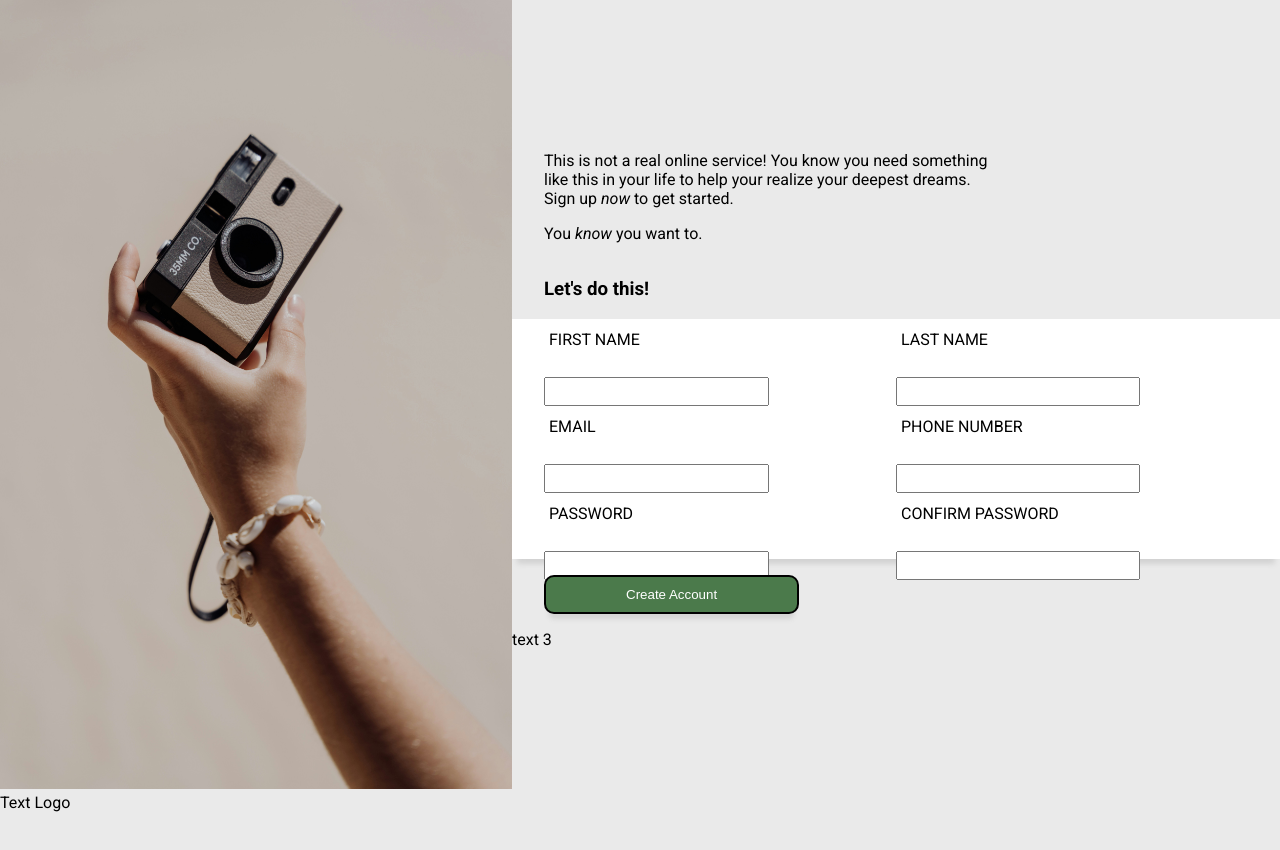
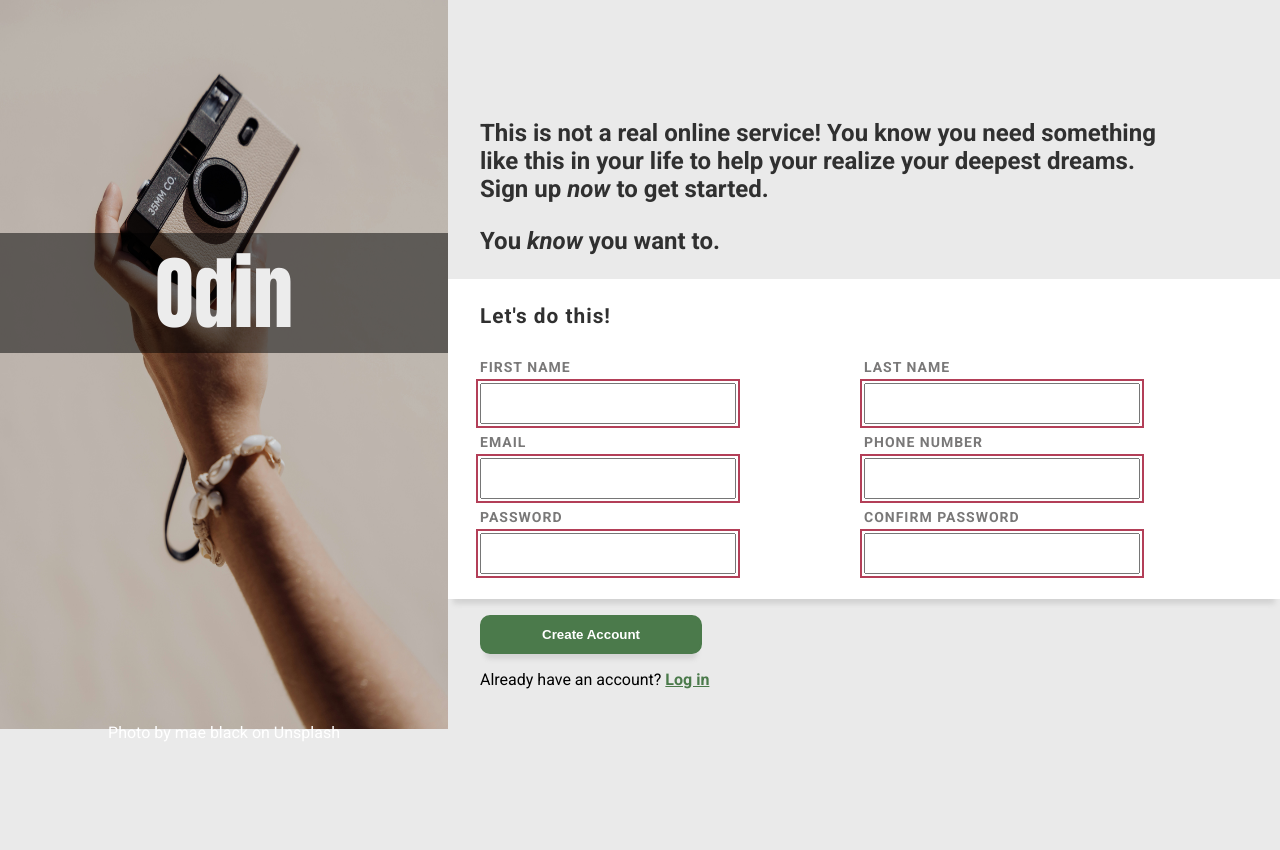
Before and after one commit to SarmadC/Signup-Form, a plain HTML site: page index.html in a window 1280 px wide. Before the commit the page ends 812 px from the top, so only its background shows below. Drawn offline with Linux system fonts and the light colour scheme.

Commit message:
Refactor sign-up page layout and styling with logo updates, improved form structure, and enhanced input validation

```diff
--- a/index.html
+++ b/index.html
@@ -17,7 +17,8 @@
         <div class="left">
             <div class="left-container">
                 <img src="logo.jpg" alt="Photo by mae black on Unsplash">
-                <span>Text Logo</span>
+                <span class="logo-text">Odin</span>
+                <span class="credit">Photo by mae black on Unsplash</span>
             </div>
         </div>
 
@@ -30,11 +31,11 @@
                     <p class="subheading">You <i>know</i> you want to.</p>
                 </div>
                 <div class="form-container">
-                    <h3 class="form-heading">
-                        Let's do this!
-                    </h3>
                     <form action="signup-page" method="post">
                         <div class="first-row">
+                            <h3 class="form-heading">
+                                Let's do this!
+                            </h3>
                             <label for="firstName">FIRST NAME</label>
                             <input type="text" name="firstName" id="firstName" required>
                             <label for="email">EMAIL</label>
@@ -43,18 +44,19 @@
                             <input type="password" name="password" id="password" required>
                         </div>
                         <div class="second-row">
+                            <h3 class="invis">Let's do this</h3>
                             <label for="lastName">LAST NAME</label>
                             <input type="text" name="lastName" id="lastName" required>
                             <label for="phoneNumber">PHONE NUMBER</label>
                             <input type="tel" name="phoneNumber" id="phoneNumber" required>
                             <label for="confirmPassword">CONFIRM PASSWORD</label>
-                            <input type="password" name="confirmPassword" id="confirmPassword" required>
+                            <input type="password" name="confirmPassword" id="confirmPassword" minlength="8" required>
                         </div>
                     </form>
                 </div>
                 <div class="submit">
                     <button type="submit">Create Account</button>
-                    <p>text 3</p>
+                    <p class='login'>Already have an account? <a href=index.html class="link">Log in</a></p>
                 </div>
             </div>
         </div>
--- a/style.css
+++ b/style.css
@@ -13,12 +13,43 @@ main{
     height: 100vh;
 }
 
+.left{
+  display:flex;
+  justify-content: center;
+  align-items: center;
+}
+
 .left-container img{
-    width: 40vw;
+    width: 35vw;
     height:100vh;
     min-width: 250px;
     min-height: 250px;
     display: inline-block;
+}
+
+.logo-text{
+    font-size: 5rem;
+    position: relative;
+    bottom: 500px;
+    width: 100%;
+    font-family: Impact, sans-serif;
+    font-weight: bold;
+    color: rgb(236, 236, 236);
+    background-color: rgb(0,0,0,0.5);
+    display: flex;
+    justify-content: center;
+    align-items: center;
+}
+
+.credit{
+    font-size: 1rem;
+    width: 100%;
+    display: flex;
+    justify-content: center;
+    align-items: center;
+    position: relative;
+    bottom: 130px;
+    color:rgb(255, 255, 255)
 }
 
 .right-container{
@@ -33,26 +64,43 @@ form{
   display:grid;
   grid-template-columns: 1fr 1fr;
   background-color: rgb(255, 255, 255);
-  width:60vw;
-  height: 30vh;
-  line-height: 2.0;
+  width:65vw;
+  height: 40vh;
   padding:0;
   box-shadow: 0 10px 5px -5px lightgray;
+  color: rgb(121, 120, 120);
+  font-size:14px;
+  font-weight: bold;
+  letter-spacing: 1px;
 
 }
 
 label{
   display: block;
-  margin:5px;
+  margin-top:10px;
 }
 
 input{
     display:block;
-    padding:5px;
+    padding:11px;
     width:60%;
-    margin-top: 1rem;
+    margin-top: 0.5rem;
+    outline: 2px solid transparent;
+    outline-offset: 2px;
+}
 
+input:focus:invalid{
+  outline: 2px solid rgb(223, 194, 101);
 }
+
+input:invalid{
+  outline: 2px solid rgb(179, 63, 88);
+}
+
+input:valid{
+  outline: 2px solid rgb(27, 82, 11);;
+}
+
 
 .first-row, .second-row{
     display: flex;
@@ -70,17 +118,50 @@ input{
     margin-left:32px;
 }
 
+.hero{
+    font-size: 1.5rem;
+    font-weight: bold;
+    color: rgb(48, 48, 48);
+}
+
+.subheading{
+    font-size: 1.5rem;
+    font-weight: bold;
+    color: rgb(48, 48, 48);
+}
+
+h3{
+  color: rgb(48, 48, 48);
+  font-size:1.3rem;
+  margin-left:0;
+  margin-top:0;
+}
+
 button{
     margin-top: 1rem;
     margin-left: 32px;
     background-color: rgb(75, 122, 75);
-    padding-left:80px;
-    padding-right:80px;
+    padding-left:60px;
+    padding-right:60px;
     padding-top: 10px;
     padding-bottom: 10px;
     border-radius:10px;
     color:white;
+    font-weight: bold;
     box-shadow: 0 10px 5px -5px lightgray;
     border-style:solid;
+    border-color: rgb(75, 122, 75);
+}
 
+.login{
+  margin-left:32px;
 }
+
+.link{
+  color:rgb(75, 122, 75);
+  font-weight: bold;
+}
+
+.invis{
+  color:white
+}
```
